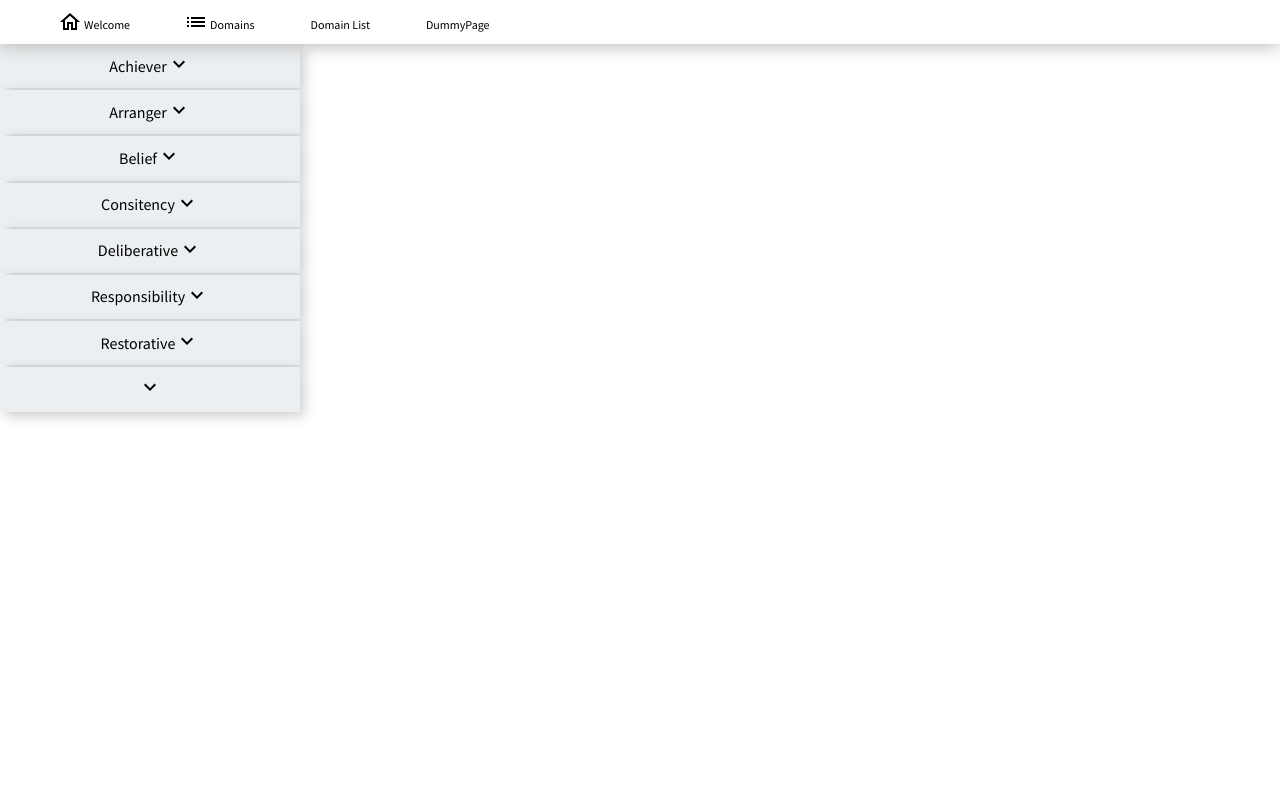
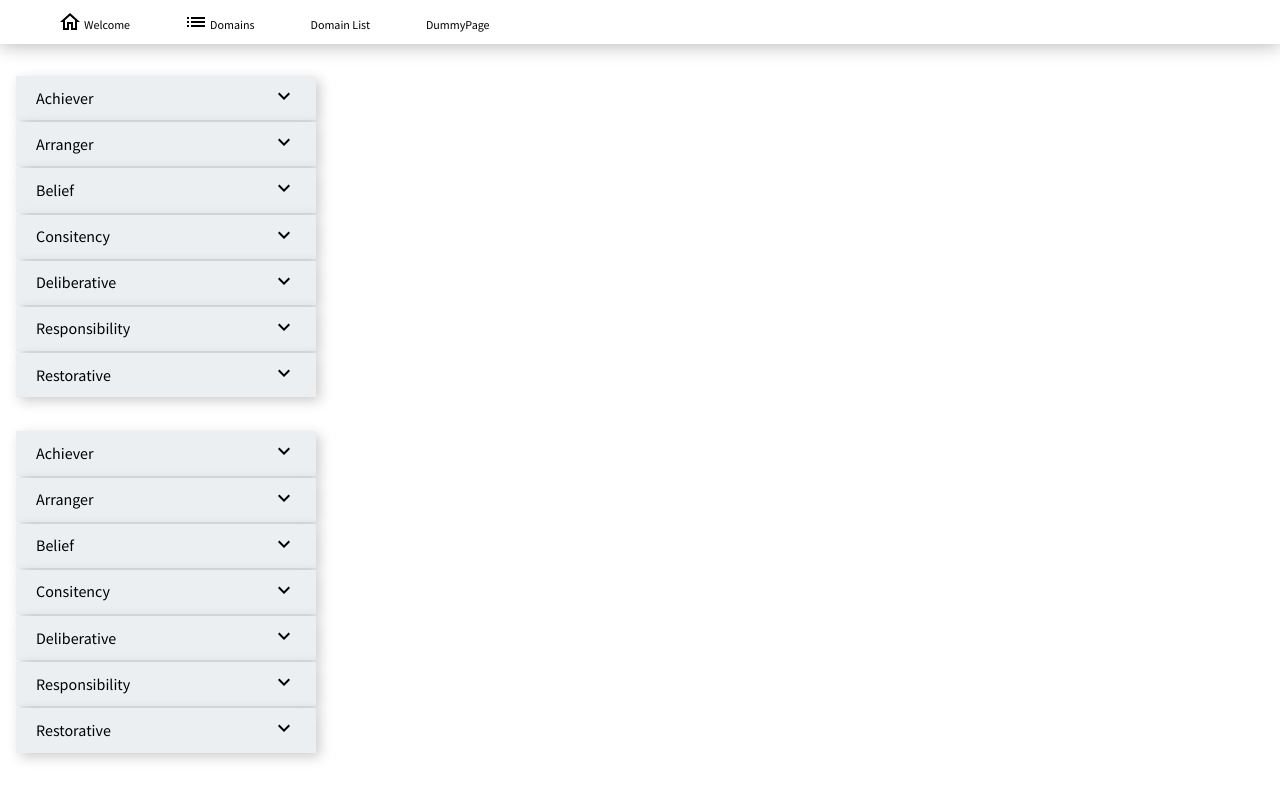
Before and after one commit to fromITzerotoIThero/IBOS, a React (Create React App) app: page /accordion in a window 1280 px wide. Built offline with nearby package versions, Linux system fonts and the light colour scheme.

Commit message:
Fixed AccordionElement title

```diff
--- a/src/App.js
+++ b/src/App.js
@@ -20,9 +20,9 @@ function App() {
                 <Route path="/domainsoverview" element={<DomainsOverview />} />
                 <Route path="/domainlist" element={<DomainList />} />
                 <Route path="/dummypage" element={<DummyPage />} />
+                <Route path="/accordion" element={<Accordion />} />
             </Routes>
             <Accordion />
-            <AccordionElement />
         </div>
     );
 }
--- a/src/components/Accordion/Accordion.module.css
+++ b/src/components/Accordion/Accordion.module.css
@@ -0,0 +1,7 @@
+.accordion {
+    width: 300px;
+    display: flex;
+    flex-direction: column;
+    align-items: center;
+    margin: 2em 1em;
+}
--- a/src/components/AccordionElement/AccordionElement.module.css
+++ b/src/components/AccordionElement/AccordionElement.module.css
@@ -3,9 +3,10 @@
 .accordion__element {
     display: flex;
     flex-direction: column;
-    align-items: center;
+    align-items: stretch;
     justify-content: center;
     width: 300px;
+    padding: 0 1.25em;
     font-family: "Source Sans Pro", sans-serif;
     line-height: 1.2;
     background-color: #eceff1;
@@ -17,7 +18,7 @@
     display: flex;
     align-items: center;
     justify-content: space-between;
-    padding: 0.5em;
+    padding: 0.5em 0;
 }
 
 .title__text {
@@ -26,9 +27,11 @@
 
 .icon {
     color: #37474F;
+    margin-left: 0.75em;
+    float: right;
 }
 
 .content {
     font-size: 0.75em;
-    padding: 0 1em 1em;
+    padding: 0 0.5em 1em 0;
 }
--- a/src/components/DomainsOverview/DomainsOverview.jsx
+++ b/src/components/DomainsOverview/DomainsOverview.jsx
@@ -18,7 +18,7 @@ function DomainsOverview({ title, description, buttonText, buttonLink }) {
     return (
       <div>
         {domains.map(domain =>
-            <BasicCard title={domain.name} description={domain.short_description} buttonText="Learn more" />
+            <BasicCard title={domain.name} description={domain.short_description} buttonText="Learn more" buttonLink="/accordion"/>
         )}
       </div>
     );
--- a/src/components/WelcomeScreen/WelcomeScreen.module.css
+++ b/src/components/WelcomeScreen/WelcomeScreen.module.css
@@ -2,7 +2,7 @@
 
 .welcome_screen {
     width: 300px;
-    margin: 40px 30px 250px 30px;
+    margin: 40px 32px 240px 32px;
     font-family: "Source Sans Pro", sans-serif;
     box-shadow: 4px 4px 12px 0 rgba(0, 0, 0, 0.2), inset 4px 0 0 0 #37474F;
     line-height: 1.2;
```
